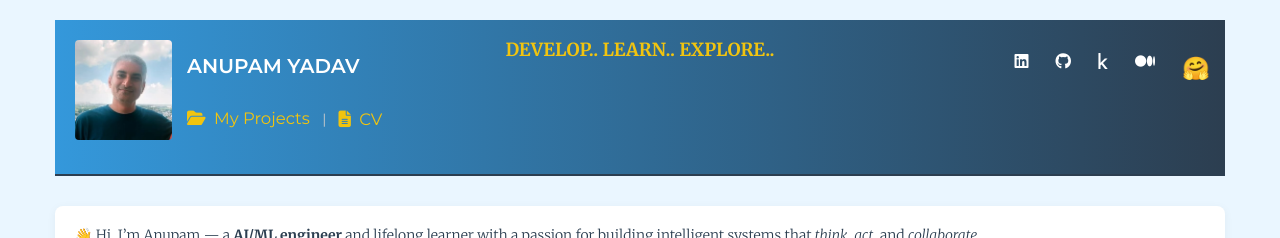
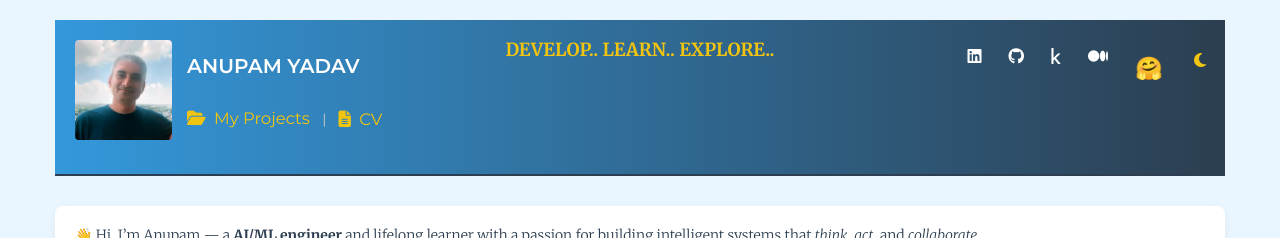
Before and after one commit to bk-anupam/bk-anupam.github.io, a Jekyll site: the page built from index.html, in a window 1280 px wide. Shown: the top 238 px of the page. Built offline with Jekyll 4.4.1, drawn with Linux system fonts in a browser that asks for light colours.

Commit message:
Added dark theme

```diff
--- a/_includes/header.html
+++ b/_includes/header.html
@@ -48,6 +48,12 @@
   🤗
 </a>
 </li>
+<!-- Theme toggle button as nav-item -->
+<li class="nav-item">
+  <button id="theme-toggle" aria-label="Toggle dark mode">
+    <i class="fas fa-moon" id="theme-toggle-icon"></i>
+  </button>
+</li>
 </ul>
 </div>
 	</div>
--- a/css/style.css
+++ b/css/style.css
@@ -6,8 +6,36 @@
   --secondary-color: #3498db;
   --accent-color: #e74c3c;
   --text-color: #2c3e50;
+  --header-bg: linear-gradient(to right, #3498db, #2c3e50);
+  --footer-bg: linear-gradient(to right, #3498db, #2c3e50);
+  --content-bg: #ffffff;
+  --section-bg: #f5f5f5;
+  --icon-color: #3498db;
+  --header-link: #f1c40f;
+  --header-link-hover: #ffffff;
+  --footer-link: #ffffff;
+  --footer-link-hover: #f1c40f;
   --light-bg: #f9f9f9;
   --light-blue-bg: #eaf6ff; /* Added light blue variable (change hex code if desired) */
+}
+
+/* Dark theme overrides */
+body.dark-theme {
+  --primary-color: #f1f1f1;
+  --secondary-color: #7ed6df;
+  --accent-color: #f1c40f;
+  --text-color: #f1f1f1;
+  --header-bg: #111111;
+  --footer-bg: #111111;
+  --content-bg: #181818;
+  --section-bg: #23272b;
+  --icon-color: #f1c40f;
+  --header-link: #f1c40f;
+  --header-link-hover: #ffffff;
+  --footer-link: #f1c40f;
+  --footer-link-hover: #ffffff;
+  --light-bg: #23272b;
+  --light-blue-bg: #181818;
 }
 
 body {
@@ -17,30 +45,31 @@
   font-size: 16px;
   line-height: 1.8;
   color: var(--text-color);
-  /* background-color: var(--light-bg); /* Commented out or remove old background */
-  background-color: var(--light-blue-bg); /* Use the new light blue background */
+  background-color: var(--light-blue-bg);
+  transition: background 0.3s, color 0.3s;
 }
 
 /* Add new styles for the footer to match the header */
 .footer {
-  background: linear-gradient(to right, #3498db, #2c3e50); /* Header gradient */
-  color: white; /* Header text color */
-  padding: 10px 0; /* Vertical padding like header, zero horizontal */
-  margin-top: 3rem; /* Keep some space above the footer */
-  font-family: 'Montserrat', Helvetica, sans-serif; /* Header font */
+  background: var(--footer-bg);
+  color: var(--footer-link);
+  padding: 10px 0;
+  margin-top: 3rem;
+  font-family: 'Montserrat', Helvetica, sans-serif;
+  transition: background 0.3s, color 0.3s;
 }
 
 /* Style the links within the footer */
 .footer .footer-link {
-  color: white; /* White text for links */
+  color: var(--footer-link);
   text-decoration: none;
   transition: color 0.3s ease;
-  font-size: 1.5rem; /* Adjust size as needed */
+  font-size: 1.5rem;
 }
 
 /* Add a hover effect similar to header elements */
 .footer .footer-link:hover {
-  color: #f1c40f; /* Use the yellow accent color on hover */
+  color: var(--footer-link-hover);
   text-decoration: none;
 }
 
@@ -56,11 +85,12 @@
 
 /* Ensure icons have consistent color and spacing */
 .footer .footer-link i {
-  margin-right: 6px; /* Space between icon and text */
-  color: white; /* Ensure icon is white */
+  margin-right: 6px;
+  color: var(--footer-link);
+  transition: color 0.3s;
 }
 .footer .footer-link:hover i {
-    color: #f1c40f; /* Match link hover color */
+  color: var(--footer-link-hover);
 }
 
 
@@ -80,14 +110,14 @@
   margin-bottom: 3rem;
   border-bottom: 2px solid var(--primary-color);
   padding-bottom: 1rem;
-  background: linear-gradient(to right, #3498db, #2c3e50);
-  color: white;
-  /* Replace padding: 20px; with specific values */
-  padding: 20px 20px 5px 20px; /* T R B L - Reduced bottom padding to 5px (adjust as needed) */
+  background: var(--header-bg);
+  color: var(--footer-link);
+  padding: 20px 20px 5px 20px;
+  transition: background 0.3s, color 0.3s;
 }
 
 .header h3.text-muted a {
-  color: white;
+  color: var(--footer-link);
   font-size: 2rem;
   font-weight: 700;
   transition: color 0.3s ease;
@@ -100,7 +130,7 @@
 }
 
 .header h4 {
-  color: #f1c40f;
+  color: var(--header-link);
   font-size: 1.5rem;
   margin: 1rem 0;
 }
@@ -129,27 +159,26 @@
 
 /* Ensure CV link matches Projects link style */
 .header .cv-link {
-  text-transform: none; /* Inherit from .projects-link a if possible, else specify */
-  font-size: 1.65rem;    /* Match Projects link size */
-  color: #f1c40f;       /* Match Projects link color */
+  text-transform: none;
+  font-size: 1.65rem;
+  color: var(--header-link);
   font-weight: normal;
   text-decoration: none;
   transition: color 0.3s ease;
-  vertical-align: middle; /* Align vertically with Projects link */
+  vertical-align: middle;
 }
 
 .header .cv-link:hover {
-  color: #ffffff; /* Match Projects link hover color */
+  color: var(--header-link-hover);
 }
 
-/* Style the icon within the CV link */
 .header .cv-link i {
-   color: #f1c40f; /* Match the link color */
-   margin-right: 4px; /* Space between icon and text */
+  color: var(--header-link);
+  margin-right: 4px;
 }
 
 .header .cv-link:hover i {
-   color: #ffffff; /* Match hover color */
+  color: var(--header-link-hover);
 }
 
 /* Style for the separator */
@@ -164,16 +193,44 @@
 h3.text-muted a {text-decoration: none; color: #999999; }
 h3.text-muted a:hover { text-decoration: none; color: #0088cc; }
 
-.nav-pills > li > a {
+.nav-pills > li > a,
+.nav-pills > li > button {
   color: var(--primary-color);
   font-weight: 500;
-  padding: 8px 10px; /* Reduced padding */
+  padding: 8px 10px;
   border-radius: 20px;
   transition: all 0.3s ease;
-  margin-left: 5px; /* Reduced spacing for icons */
+  margin-left: 5px;
+  background: none;
+  border: none;
+  cursor: pointer;
+  font-size: 1.6rem;
+  display: inline-flex;
+  align-items: center;
+  vertical-align: middle;
 }
 
-.nav-pills > li > a:hover {
+.nav-pills > li > button {
+  color: #f1c40f;
+  outline: none;
+  box-shadow: none;
+  min-width: 40px;
+  min-height: 40px;
+  justify-content: center;
+  padding: 0 10px;
+}
+
+.nav-pills > li > button:focus {
+  outline: none;
+  box-shadow: none;
+}
+
+.nav-pills > li > button > i {
+  pointer-events: none;
+}
+
+.nav-pills > li > a:hover,
+.nav-pills > li > button:hover {
   background-color: var(--secondary-color);
   color: white;
 }
@@ -352,29 +409,24 @@
 /* Update existing rule for the link */
 .header .projects-link a {
   text-transform: none;
-  font-size: 1.65rem;    /* Increased font size by 50% */
-  color: #f1c40f;       /* Changed color to match tagline */
+  font-size: 1.65rem;
+  color: var(--header-link);
   font-weight: normal;
   text-decoration: none;
   transition: color 0.3s ease;
 }
 
-/* Update existing rule for the link hover state */
 .header .projects-link a:hover {
-  color: #ffffff; /* Change hover color to white for contrast */
+  color: var(--header-link-hover);
 }
 
-/* Update existing rule for the icon */
 .header .projects-link i {
-   color: #f1c40f; /* Match the link color */
-   margin-right: 4px;
-   /* Optional: Adjust icon size slightly if needed */
-   /* font-size: 1.5rem; */
+  color: var(--header-link);
+  margin-right: 4px;
 }
 
-/* Update existing rule for the icon hover state */
 .header .projects-link a:hover i {
-   color: #ffffff; /* Match hover color */
+  color: var(--header-link-hover);
 }
 
 /* Ensure the social icon list has no right padding */
@@ -495,21 +547,22 @@
   ========================================================================== */
 
 .bio-content {
-  padding: 20px 0; /* Keep padding or adjust */
-  background-color: #ffffff; /* Optional: Give it a white card background */
-  padding: 2rem; /* Add padding inside */
-  border-radius: 8px; /* Optional: Rounded corners */
-  box-shadow: 0 2px 10px rgba(0,0,0,0.05); /* Optional: Subtle shadow */
-  margin-top: 2rem; /* Space below header */
+  padding: 20px 0;
+  background-color: var(--content-bg);
+  padding: 2rem;
+  border-radius: 8px;
+  box-shadow: 0 2px 10px rgba(0,0,0,0.05);
+  margin-top: 2rem;
+  transition: background 0.3s, color 0.3s;
 }
 
 .bio-content section {
   margin-bottom: 2.5rem; /* Space between sections */
 }
 
-.bio-content .lead { /* Style the intro paragraph */
+.bio-content .lead {
   font-size: 1.4rem;
-  font-weight: 300; /* Lighter weight for lead */
+  font-weight: 300;
   color: var(--primary-color);
 }
 
@@ -519,16 +572,16 @@
   font-weight: 600;
   color: var(--primary-color);
   margin-bottom: 1.5rem;
-  /* border-bottom: 1px solid #eee; /* Remove or comment out the border */
-  padding: 0.6rem 1rem; /* Add padding top/bottom and left/right */
-  display: block; /* Make it a block element to span width */
-  background-color: #f5f5f5; /* Light grey background */
-  border-radius: 5px; /* Optional: Slightly rounded corners */
+  padding: 0.6rem 1rem;
+  display: block;
+  background-color: var(--section-bg);
+  border-radius: 5px;
+  transition: background 0.3s, color 0.3s;
 }
 
 .bio-content .section-title i {
   margin-right: 0.75rem;
-  color: var(--secondary-color);
+  color: var(--icon-color);
   font-size: 1.2rem;
 }
 
--- a/js/library.js
+++ b/js/library.js
@@ -1,4 +1,34 @@
 $(document).ready(function(){
+
+  // Theme toggle logic
+  function setTheme(theme) {
+    if (theme === 'dark') {
+      $('body').addClass('dark-theme');
+      $('#theme-toggle-icon').removeClass('fa-moon').addClass('fa-sun');
+      $('#theme-toggle').attr('aria-pressed', 'true');
+    } else {
+      $('body').removeClass('dark-theme');
+      $('#theme-toggle-icon').removeClass('fa-sun').addClass('fa-moon');
+      $('#theme-toggle').attr('aria-pressed', 'false');
+    }
+  }
+
+  // On load: set theme from localStorage or system preference
+  var savedTheme = localStorage.getItem('theme');
+  if (savedTheme) {
+    setTheme(savedTheme);
+  } else if (window.matchMedia && window.matchMedia('(prefers-color-scheme: dark)').matches) {
+    setTheme('dark');
+  } else {
+    setTheme('light');
+  }
+
+  // Toggle on button click
+  $('#theme-toggle').on('click', function() {
+    var isDark = !$('body').hasClass('dark-theme');
+    setTheme(isDark ? 'dark' : 'light');
+    localStorage.setItem('theme', isDark ? 'dark' : 'light');
+  });
 
   // Initialize animations
   init_document_ready();
```
Lines whose indentation alone changed are shown as unchanged.
